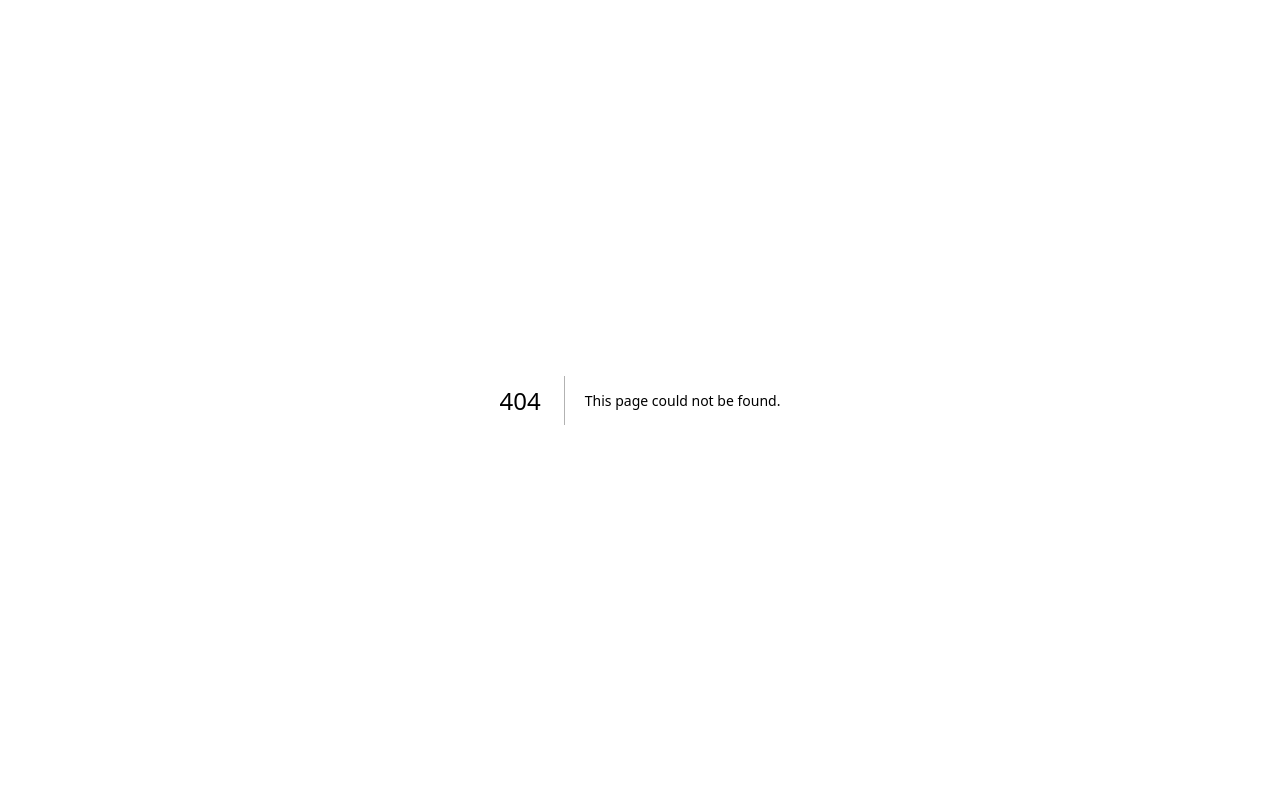
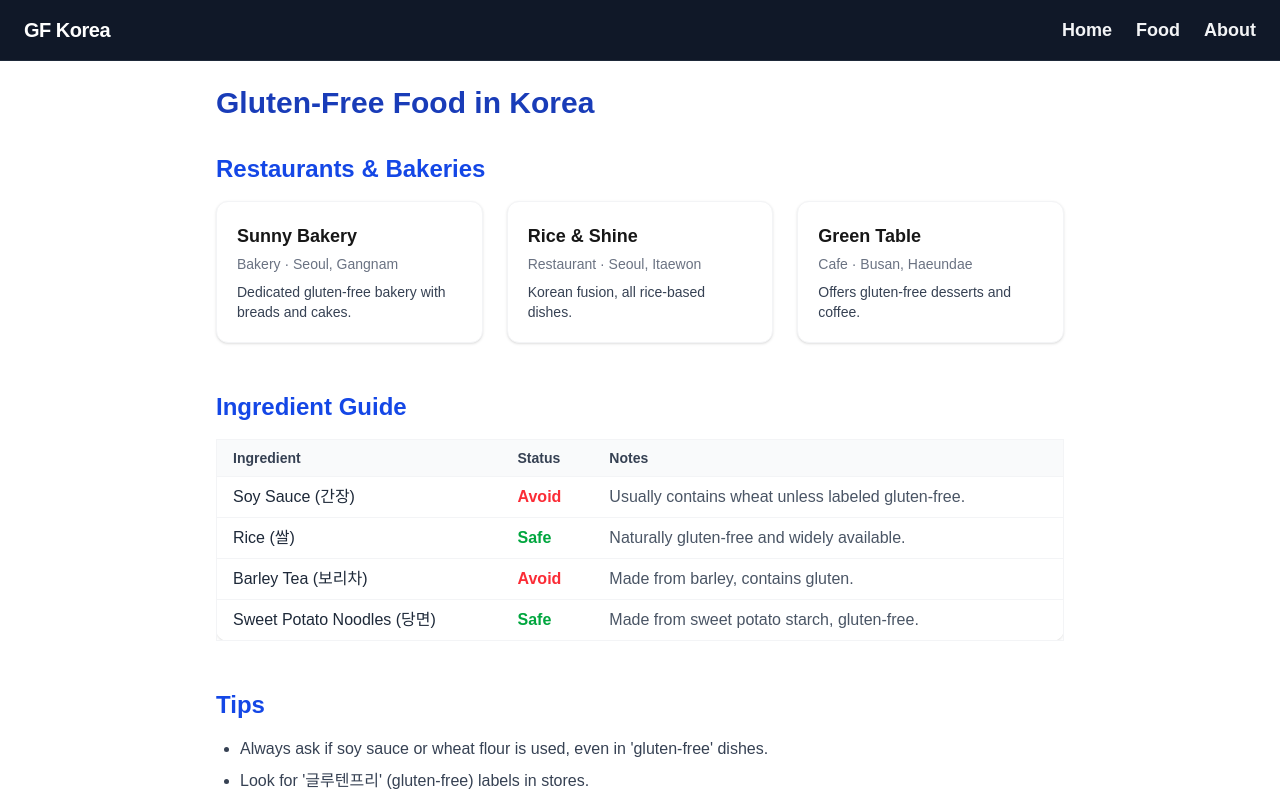
Before and after one commit to byeongkicho/Gluten-Free_Korea, a Next.js app: page /food in a window 1280 px wide. Before the commit this address had no page. Shown: the top 800 px of the page. Built offline with nearby package versions, Linux system fonts and the light colour scheme.

Commit message:
Initial commit

```diff
--- /dev/null
+++ b/app/about/page.js
@@ -0,0 +1,18 @@
+export default function AboutPage() {
+  return (
+    <main className="p-6">
+      <h1 className="text-3xl font-bold">Why I Started This Website</h1>
+      <p className="mt-4">
+        After moving back to Korea, I realized how difficult it is to find safe
+        gluten-free food, especially for people like my wife who has celiac
+        disease.
+      </p>
+      <p className="mt-2">
+        Even restaurants that claim to offer gluten-free bread sometimes use
+        wheat flour blends. I’ve spent a lot of time researching and verifying
+        safe restaurants in Seoul and across Korea, and I want to share those
+        tips to help others stay safe.
+      </p>
+    </main>
+  );
+}
--- /dev/null
+++ b/app/components/Footer.js
@@ -0,0 +1,7 @@
+export default function Footer() {
+  return (
+    <footer className="border-t border-gray-200 text-center py-4 text-sm text-gray-500 mt-12">
+      © {new Date().getFullYear()} GF Korea. All rights reserved.
+    </footer>
+  );
+}
--- /dev/null
+++ b/app/components/Navbar.js
@@ -0,0 +1,32 @@
+import Link from "next/link";
+
+export default function Navbar() {
+  return (
+    <nav className="bg-gray-900 border-b border-gray-800 px-6 py-4 flex items-center justify-between">
+      <div className="flex items-center space-x-8 w-full justify-between">
+        <Link href="/">
+          <span className="text-xl font-bold tracking-tight text-white hover:text-blue-300 transition-colors cursor-pointer">
+            GF Korea
+          </span>
+        </Link>
+        <div className="flex space-x-6">
+          <Link href="/">
+            <span className="text-lg font-semibold text-gray-100 hover:text-blue-300 transition-colors cursor-pointer">
+              Home
+            </span>
+          </Link>
+          <Link href="/food">
+            <span className="text-lg font-semibold text-gray-100 hover:text-blue-300 transition-colors cursor-pointer">
+              Food
+            </span>
+          </Link>
+          <Link href="/about">
+            <span className="text-lg font-semibold text-gray-100 hover:text-blue-300 transition-colors cursor-pointer">
+              About
+            </span>
+          </Link>
+        </div>
+      </div>
+    </nav>
+  );
+}
--- /dev/null
+++ b/app/food/page.js
@@ -0,0 +1,130 @@
+const dummyRestaurants = [
+  {
+    name: "Sunny Bakery",
+    type: "Bakery",
+    location: "Seoul, Gangnam",
+    note: "Dedicated gluten-free bakery with breads and cakes.",
+  },
+  {
+    name: "Rice & Shine",
+    type: "Restaurant",
+    location: "Seoul, Itaewon",
+    note: "Korean fusion, all rice-based dishes.",
+  },
+  {
+    name: "Green Table",
+    type: "Cafe",
+    location: "Busan, Haeundae",
+    note: "Offers gluten-free desserts and coffee.",
+  },
+];
+
+const dummyIngredients = [
+  {
+    name: "Soy Sauce (간장)",
+    status: "Avoid",
+    note: "Usually contains wheat unless labeled gluten-free.",
+  },
+  {
+    name: "Rice (쌀)",
+    status: "Safe",
+    note: "Naturally gluten-free and widely available.",
+  },
+  {
+    name: "Barley Tea (보리차)",
+    status: "Avoid",
+    note: "Made from barley, contains gluten.",
+  },
+  {
+    name: "Sweet Potato Noodles (당면)",
+    status: "Safe",
+    note: "Made from sweet potato starch, gluten-free.",
+  },
+];
+
+const dummyTips = [
+  "Always ask if soy sauce or wheat flour is used, even in 'gluten-free' dishes.",
+  "Look for '글루텐프리' (gluten-free) labels in stores.",
+  "Plain grilled meats (구이) and rice dishes are usually safe.",
+  "Be cautious with soups and stews—they often use soy sauce or wheat flour as a thickener.",
+];
+
+export default function FoodPage() {
+  return (
+    <main className="p-6 max-w-4xl mx-auto">
+      <h1 className="text-3xl font-bold mb-8 text-blue-800">
+        Gluten-Free Food in Korea
+      </h1>
+
+      {/* Restaurants & Bakeries Section */}
+      <section className="mb-12">
+        <h2 className="text-2xl font-semibold mb-4 text-blue-700">
+          Restaurants & Bakeries
+        </h2>
+        <div className="grid grid-cols-1 md:grid-cols-3 gap-6">
+          {dummyRestaurants.map((r, i) => (
+            <div
+              key={i}
+              className="bg-white rounded-xl shadow p-5 border border-gray-100"
+            >
+              <h3 className="text-lg font-bold mb-1">{r.name}</h3>
+              <div className="text-sm text-gray-500 mb-2">
+                {r.type} · {r.location}
+              </div>
+              <p className="text-gray-700 text-sm">{r.note}</p>
+            </div>
+          ))}
+        </div>
+      </section>
+
+      {/* Ingredient Guide Section */}
+      <section className="mb-12">
+        <h2 className="text-2xl font-semibold mb-4 text-blue-700">
+          Ingredient Guide
+        </h2>
+        <div className="overflow-x-auto">
+          <table className="min-w-full bg-white rounded-xl shadow border border-gray-100">
+            <thead>
+              <tr className="bg-gray-50">
+                <th className="py-2 px-4 text-left text-sm font-semibold text-gray-700">
+                  Ingredient
+                </th>
+                <th className="py-2 px-4 text-left text-sm font-semibold text-gray-700">
+                  Status
+                </th>
+                <th className="py-2 px-4 text-left text-sm font-semibold text-gray-700">
+                  Notes
+                </th>
+              </tr>
+            </thead>
+            <tbody>
+              {dummyIngredients.map((ing, i) => (
+                <tr key={i} className="border-t border-gray-100">
+                  <td className="py-2 px-4 text-gray-800">{ing.name}</td>
+                  <td
+                    className={`py-2 px-4 font-semibold ${
+                      ing.status === "Safe" ? "text-green-600" : "text-red-500"
+                    }`}
+                  >
+                    {ing.status}
+                  </td>
+                  <td className="py-2 px-4 text-gray-600">{ing.note}</td>
+                </tr>
+              ))}
+            </tbody>
+          </table>
+        </div>
+      </section>
+
+      {/* Tips Section */}
+      <section>
+        <h2 className="text-2xl font-semibold mb-4 text-blue-700">Tips</h2>
+        <ul className="list-disc pl-6 space-y-2 text-gray-700">
+          {dummyTips.map((tip, i) => (
+            <li key={i}>{tip}</li>
+          ))}
+        </ul>
+      </section>
+    </main>
+  );
+}
--- a/app/layout.js
+++ b/app/layout.js
@@ -1,5 +1,7 @@
 import { Geist, Geist_Mono } from "next/font/google";
 import "./globals.css";
+import Navbar from "./components/Navbar";
+import Footer from "./components/Footer";
 
 const geistSans = Geist({
   variable: "--font-geist-sans",
@@ -12,8 +14,8 @@ const geistMono = Geist_Mono({
 });
 
 export const metadata = {
-  title: "Create Next App",
-  description: "Generated by create next app",
+  title: "GF Korea",
+  description: "A guide to gluten-free living and safe eats in Korea.",
 };
 
 export default function RootLayout({ children }) {
@@ -22,7 +24,9 @@ export default function RootLayout({ children }) {
       <body
         className={`${geistSans.variable} ${geistMono.variable} antialiased`}
       >
+        <Navbar />
         {children}
+        <Footer />
       </body>
     </html>
   );
--- a/app/page.js
+++ b/app/page.js
@@ -1,103 +1,11 @@
-import Image from "next/image";
-
 export default function Home() {
   return (
-    <div className="font-sans grid grid-rows-[20px_1fr_20px] items-center justify-items-center min-h-screen p-8 pb-20 gap-16 sm:p-20">
-      <main className="flex flex-col gap-[32px] row-start-2 items-center sm:items-start">
-        <Image
-          className="dark:invert"
-          src="/next.svg"
-          alt="Next.js logo"
-          width={180}
-          height={38}
-          priority
-        />
-        <ol className="font-mono list-inside list-decimal text-sm/6 text-center sm:text-left">
-          <li className="mb-2 tracking-[-.01em]">
-            Get started by editing{" "}
-            <code className="bg-black/[.05] dark:bg-white/[.06] font-mono font-semibold px-1 py-0.5 rounded">
-              app/page.js
-            </code>
-            .
-          </li>
-          <li className="tracking-[-.01em]">
-            Save and see your changes instantly.
-          </li>
-        </ol>
-
-        <div className="flex gap-4 items-center flex-col sm:flex-row">
-          <a
-            className="rounded-full border border-solid border-transparent transition-colors flex items-center justify-center bg-foreground text-background gap-2 hover:bg-[#383838] dark:hover:bg-[#ccc] font-medium text-sm sm:text-base h-10 sm:h-12 px-4 sm:px-5 sm:w-auto"
-            href="https://vercel.com/new?utm_source=create-next-app&utm_medium=appdir-template-tw&utm_campaign=create-next-app"
-            target="_blank"
-            rel="noopener noreferrer"
-          >
-            <Image
-              className="dark:invert"
-              src="/vercel.svg"
-              alt="Vercel logomark"
-              width={20}
-              height={20}
-            />
-            Deploy now
-          </a>
-          <a
-            className="rounded-full border border-solid border-black/[.08] dark:border-white/[.145] transition-colors flex items-center justify-center hover:bg-[#f2f2f2] dark:hover:bg-[#1a1a1a] hover:border-transparent font-medium text-sm sm:text-base h-10 sm:h-12 px-4 sm:px-5 w-full sm:w-auto md:w-[158px]"
-            href="https://nextjs.org/docs?utm_source=create-next-app&utm_medium=appdir-template-tw&utm_campaign=create-next-app"
-            target="_blank"
-            rel="noopener noreferrer"
-          >
-            Read our docs
-          </a>
-        </div>
-      </main>
-      <footer className="row-start-3 flex gap-[24px] flex-wrap items-center justify-center">
-        <a
-          className="flex items-center gap-2 hover:underline hover:underline-offset-4"
-          href="https://nextjs.org/learn?utm_source=create-next-app&utm_medium=appdir-template-tw&utm_campaign=create-next-app"
-          target="_blank"
-          rel="noopener noreferrer"
-        >
-          <Image
-            aria-hidden
-            src="/file.svg"
-            alt="File icon"
-            width={16}
-            height={16}
-          />
-          Learn
-        </a>
-        <a
-          className="flex items-center gap-2 hover:underline hover:underline-offset-4"
-          href="https://vercel.com/templates?framework=next.js&utm_source=create-next-app&utm_medium=appdir-template-tw&utm_campaign=create-next-app"
-          target="_blank"
-          rel="noopener noreferrer"
-        >
-          <Image
-            aria-hidden
-            src="/window.svg"
-            alt="Window icon"
-            width={16}
-            height={16}
-          />
-          Examples
-        </a>
-        <a
-          className="flex items-center gap-2 hover:underline hover:underline-offset-4"
-          href="https://nextjs.org?utm_source=create-next-app&utm_medium=appdir-template-tw&utm_campaign=create-next-app"
-          target="_blank"
-          rel="noopener noreferrer"
-        >
-          <Image
-            aria-hidden
-            src="/globe.svg"
-            alt="Globe icon"
-            width={16}
-            height={16}
-          />
-          Go to nextjs.org →
-        </a>
-      </footer>
-    </div>
+    <main className="p-6">
+      <h1 className="text-3xl font-bold">Welcome to Gluten-Free Korea</h1>
+      <p className="mt-2 text-lg">
+        Helping you find safe gluten-free food options while traveling or living
+        in Korea.
+      </p>
+    </main>
   );
 }
```
